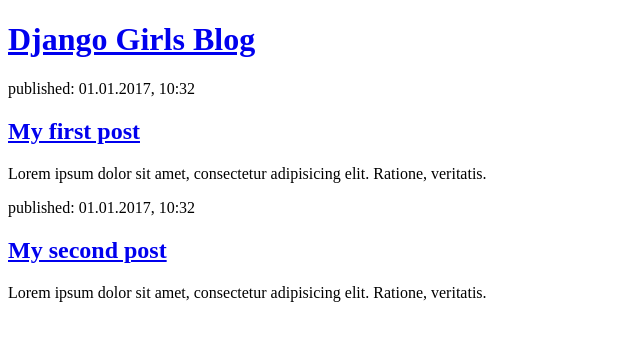
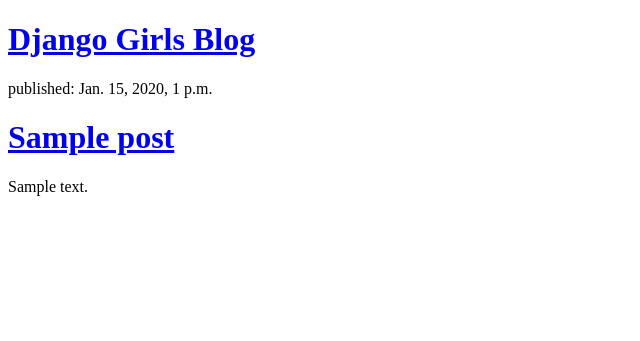
Before and after one commit to sekayasin/my-first-blog, a Django app: template blog/templates/blog/post_list.html in a window 1280 px wide. Shown: the top 341 px of the page, without its empty margins (0-640 px from the left). Run offline with Django 3.2, Linux system fonts and the light colour scheme; the template is opened without the code that fills it: values that come from a table or form of the project are taken from there, others are empty; tables that the repository leaves empty hold one stand-in row (values such as "Sample post").

Commit message:
Modified templates to display posts from database

```diff
--- a/blog/templates/blog/post_list.html
+++ b/blog/templates/blog/post_list.html
@@ -6,19 +6,15 @@
 </head>
 <body>
 	<div>
-		<h1><a href="#">Django Girls Blog</a></h1>
+		<h1><a href="/">Django Girls Blog</a></h1>
 	</div>
 
-	<div>
-		<p>published: 01.01.2017, 10:32</p>
-		<h2><a href="#">My first post</a></h2>
-		<p>Lorem ipsum dolor sit amet, consectetur adipisicing elit. Ratione, veritatis.</p>
-	</div>
-
-	<div>
-		<p>published: 01.01.2017, 10:32</p>
-		<h2><a href="#">My second post</a></h2>
-		<p>Lorem ipsum dolor sit amet, consectetur adipisicing elit. Ratione, veritatis.</p>
-	</div>
+	{% for post in posts %}
+		<div>
+			<p>published: {{ post.published_date }}</p>
+			<h1><a href="#">{{ post.title }}</a></h1>
+			<p>{{ post.text|linebreaksbr }}</p>
+		</div>
+	{% endfor %}
 </body>
 </html>
--- a/blog/views.py
+++ b/blog/views.py
@@ -1,4 +1,7 @@
 from django.shortcuts import render
+from django.utils import timezone
+from .models import Post
 
 def post_list(request):
-	return render(request, 'blog/post_list.html', {})
+	posts = Post.objects.filter(published_date__lte=timezone.now()).order_by('published_date')
+	return render(request, 'blog/post_list.html', {'posts': posts})
```
